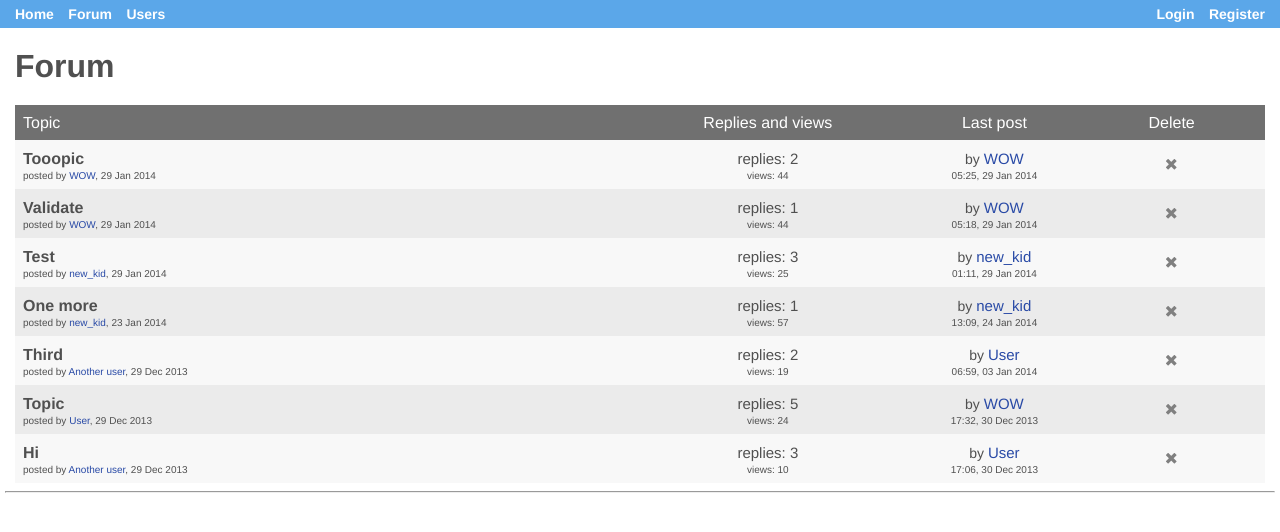
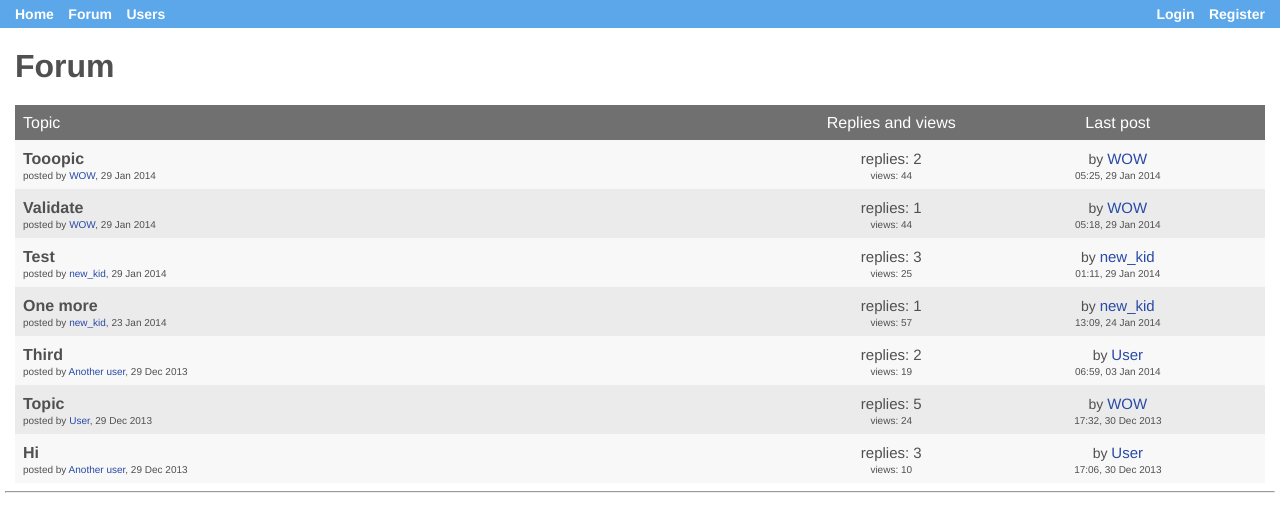
Before and after one commit to smartpony/forum, a Flask app: page /forum in a window 1280 px wide. Shown: the top 532 px of the page. Run offline with Flask 2, Linux system fonts and the light colour scheme; data comes from the database, SQL or seed files in the repository; both versions use the stored data as it was after the commit.

Commit message:
CSRF validation fixed. Delete topic button deleted.

```diff
--- a/app/forms.py
+++ b/app/forms.py
@@ -6,8 +6,10 @@ from flask_wtf import Form
 from wtforms import TextField, TextAreaField, FileField
 from wtforms.validators import DataRequired
 
-class PostingForm(Form):
+class TopicForm(Form):
     topic = TextField(validators=[DataRequired()])
+
+class MessageForm(Form):
     message = TextAreaField(validators=[DataRequired()])
 
 class LoginForm(Form):
--- a/app/static/forum.css
+++ b/app/static/forum.css
@@ -22,7 +22,7 @@ div.f_table_light {
 /* Текст в ячейках заголовка */
 div.f_table_head_main {
  display: inline-table;
- width: 51%;
+ width: 61%;
  vertical-align: middle;
  font-size: 16px;
  color: #ffffff;
@@ -46,19 +46,10 @@ div.f_table_head_editor {
  color: #ffffff;
 }
 
-div.f_table_head_delete {
- display: inline-table;
- width: 10%;
- vertical-align: middle;
- text-align: center;
- font-size: 16px;
- color: #ffffff;
-}
-
 /* Разметка столбцов */
 div.f_table_main {
  display: inline-table;
- width: 51%;
+ width: 61%;
  vertical-align: middle;
 }
 
@@ -75,13 +66,6 @@ div.f_table_editor {
  vertical-align: middle;
  text-align: center;
  font-size: 14px;
-}
-
-div.f_table_delete {
- display: inline-table;
- vertical-align: middle;
- width: 10%;
- text-align: center;
 }
 
 /* Текст в ячейках таблицы */
@@ -119,9 +103,3 @@ a.f_editor {
  color: #294aa6;
  text-decoration: none;
 }
-
-a.f_delete {
- font-size: 10px;
- color: #980000;
- text-decoration: none;
-}
--- a/app/static/topic.css
+++ b/app/static/topic.css
@@ -1,4 +1,13 @@
 /* ТЕМА */
+
+a.t_delete_topic {
+ margin-left: 0px;
+ display: inline;
+ font-size: 10px;
+ color: #980000;
+ font-weight: normal;
+ text-decoration: none;
+}
 
 div.t_message_body {
  margin: 10px;
@@ -13,7 +22,7 @@ div.t_message_info {
  font-size: 10px;
 }
 
-div.t_message_delete {
+div.t_message_options {
  display: inline-table;
  width: 19%;
  text-align: right;
@@ -31,7 +40,8 @@ a.t_author {
  text-decoration: none;
 }
 
-a.t_delete {
+a.t_edit_del {
+ margin-left: 8px;
  font-size: 10px;
  color: #980000;
  text-decoration: none;
--- a/app/templates/forum.html
+++ b/app/templates/forum.html
@@ -11,7 +11,6 @@
     <div class="f_table_head_main">Topic</div>
     <div class="f_table_head_counters">Replies and views</div>
     <div class="f_table_head_editor">Last post</div>
-    <div class="f_table_head_delete">Delete</div>
 </div>
 
 {% for topic in all_topics %}
@@ -32,19 +31,18 @@
         no posts
         {% endif %}
     </div>
-    <div class="f_table_delete">
-        <a name="f111" class="f_delete" href="{{url_for('delete_topic', topic_id=topic.ForumTopic.id)}}"><img src="static/icon_del_body.png" title="Delete"></a>
-    </div>
 </div>
 {% endfor %}
 
 <hr>
 
 {% if user.is_authenticated() %}
-<form action="" method="post" name="edit" onsubmit="return PostingFormValidate()">
-    {{new_topic.topic(placeholder='New topic', class='f_form_topic', onkeyup="PostingFormUnmark(this)")}}
-    {{new_topic.message(placeholder='Enter your text here', class='f_t_form_message', onkeyup="PostingFormUnmark(this)")}}
-    <input class="submit_button"  type="submit" value="post">
+<form method="post" onsubmit="return PostingFormValidate()">
+    {{form_topic.hidden_tag()}}
+    {{form_message.hidden_tag()}}
+    {{form_topic.topic(placeholder='New topic', class='f_form_topic', onkeyup="PostingFormUnmark(this)")}}
+    {{form_message.message(placeholder='Enter your text here', class='f_t_form_message', onkeyup="PostingFormUnmark(this)")}}
+    <input class="submit_button" type="submit" value="post">
 </form>
 {% endif %}
 
--- a/app/views.py
+++ b/app/views.py
@@ -13,7 +13,7 @@
 # Импорт других файлов проекта
 from app import app, db, lm
 from models import User, ForumTopic, ForumMessage
-from forms import PostingForm, LoginForm, RegisterForm, ProfileForm
+from forms import TopicForm, MessageForm, LoginForm, RegisterForm, ProfileForm
 
 
 # --- ЗАГРУЗКА ПОЛЬЗОВАТЕЛЯ ---------------------
@@ -115,22 +115,23 @@
 @app.route('/forum', methods=['GET', 'POST'])
 def forum():
     # Форма для постинга сообщений
-    form = PostingForm()
+    form_topic = TopicForm()
+    form_message = MessageForm()
 
     # Если отправлена форма постинга
-    if form.validate_on_submit():
+    if form_topic.validate_on_submit() and form_message.validate_on_submit():
         # Данные из формы
-        form_topic = form.topic.data
-        form_message = form.message.data
+        data_topic = form_topic.topic.data
+        data_message = form_message.message.data
         # Создание темы и обновление счётчиков у пользователя
-        new_topic = ForumTopic(name=form_topic, author_id=current_user.id)
+        new_topic = ForumTopic(name=data_topic, author_id=current_user.id)
         current_user.message_count += 1
         current_user.topic_count += 1
         db.session.add(new_topic)
         # Коммит в этом месте нужен, чтобы появился ID
         db.session.commit()
         # Создание сообщения
-        new_mes = ForumMessage(topic_id=new_topic.id, author_id=current_user.id, text=form_message)
+        new_mes = ForumMessage(topic_id=new_topic.id, author_id=current_user.id, text=data_message)
         db.session.add(new_mes)
         db.session.commit()
         return(redirect(url_for('topic', topic_id=str(new_topic.id))))
@@ -147,29 +148,29 @@
         join(all_topics_subq, ForumTopic.id == all_topics_subq.c.topic_id).\
         order_by(ForumTopic.time_last.desc()).all()
 
-
     # Вернуть страницу
     return(render_template('forum.html',
         user=current_user,
         all_topics=all_topics,
-        new_topic=form))
+        form_topic=form_topic,
+        form_message=form_message))
 
 
 # --- ТЕМА НА ОТДЕЛЬНОЙ СТРАНИЦЕ ----------------
 @app.route('/forum/topic/show/<topic_id>', methods=['GET', 'POST'])
 def topic(topic_id):
     # Форма добавления нового сообщения
-    form = PostingForm()
+    form_message = MessageForm()
 
     # Объект текущего топика
     current_topic = ForumTopic.query.get(topic_id)
 
     # Если отправлена форма постинга
-    if form.validate_on_submit():
+    if form_message.validate_on_submit():
         # Данные из формы
-        form_message = form.message.data
+        data_message = form_message.message.data
         # Создание сообщения
-        new_mes = ForumMessage(topic_id=topic_id, author_id=current_user.id, text=form_message)
+        new_mes = ForumMessage(topic_id=topic_id, author_id=current_user.id, text=data_message)
         current_topic.time_last = datetime.utcnow()
         current_user.message_count += 1
         db.session.add(new_mes)
@@ -182,16 +183,11 @@
     current_topic.views += 1
     db.session.commit()
 
-    # Выборка сообщений
-    topic_name = current_topic.name
-    topic_messages = ForumTopic.query.get(topic_id).message
-
     # Вернуть страницу
     return(render_template('topic.html',
         user=current_user,
-        name=current_topic.name,
-        topic_messages=topic_messages,
-        add_message=form))
+        topic=current_topic,
+        form_message=form_message))
 
 
 # --- УДАЛЕНИЕ ТЕМ ------------------------------
@@ -212,6 +208,15 @@
             text="You can't delete topic if you are not it's author"))
     # Вернуться в корень форума
     return(redirect(url_for('forum')))
+
+
+# --- РЕДАКТИРОВАНИЕ СООБЩЕНИЙ ------------------
+@app.route('/forum/message/edit/<message_id>')
+@login_required
+def edit_message(message_id):
+    return(render_template('info.html',
+        user=current_user,
+        text='Edit page'))
 
 
 # --- УДАЛЕНИЕ СООБЩЕНИЙ ------------------------
```
Also changed, not shown: app/templates/topic.html (+17 -6 lines), app/static/avatar/user_WOW.png (added), app/static/avatar/user_new_kid.png, base.db, 2 other files.
